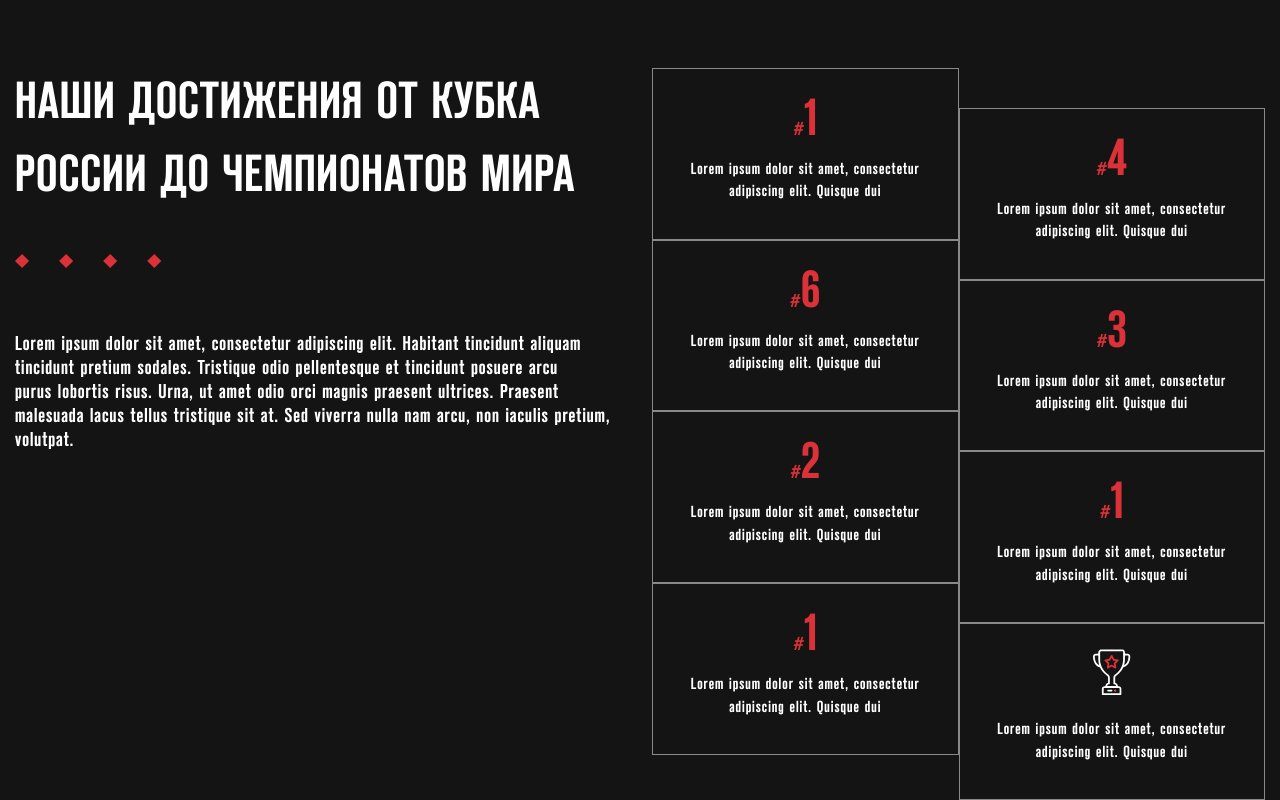
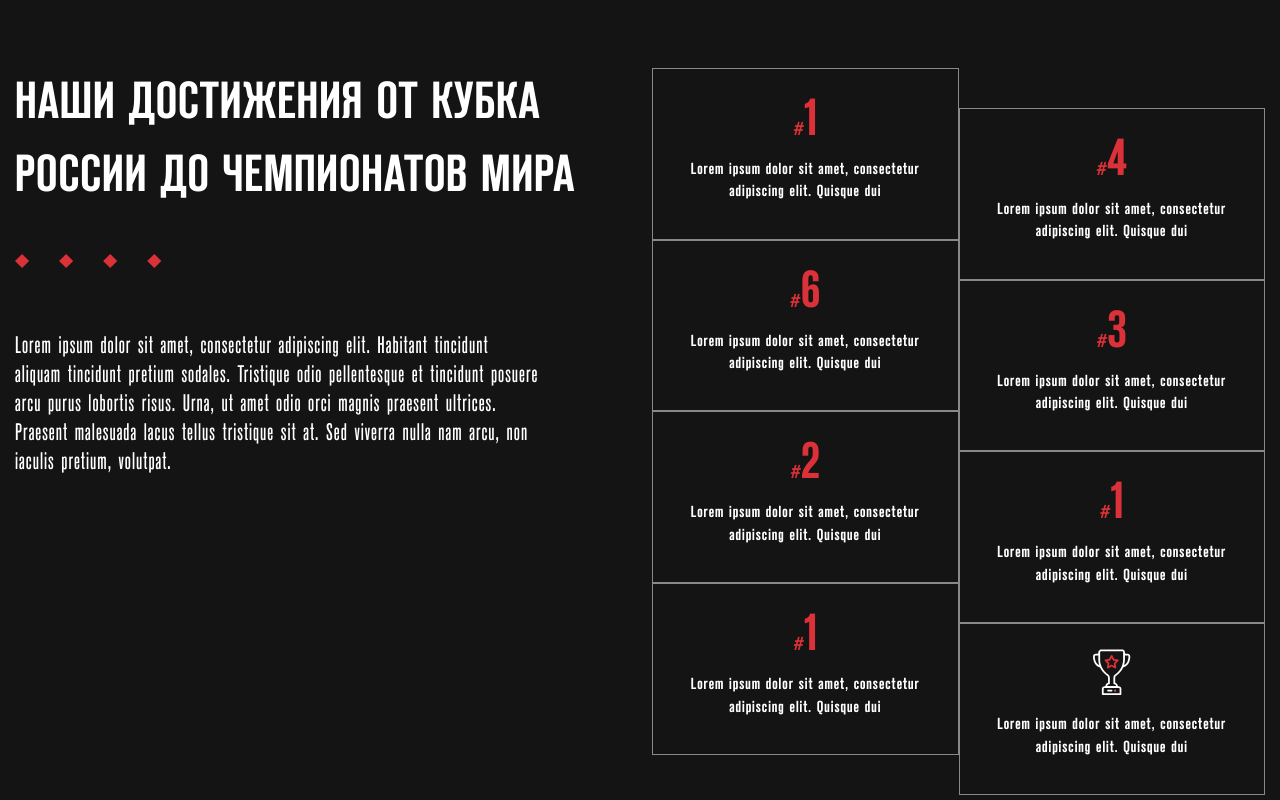
Before and after one commit to scffs/car-musc, a plain HTML site: page index.html in a window 1280 px wide. Shown: the part 1374-2174 px from the top of the page. Drawn offline with Linux system fonts and the light colour scheme.

Commit message:
Мелкий рефакторинг

```diff
--- a/assets/css/style.css
+++ b/assets/css/style.css
@@ -48,9 +48,8 @@ ul{
 .intro{
     text-align: center;
     margin: 150px auto 0;
-    width: 483px;
     flex-direction: column;
-    gap:40px;
+    gap: 40px;
     align-items: center;
 }
 .intro__title{
@@ -97,7 +96,6 @@ ul{
     border-bottom: 1px solid rgba(255, 255, 255, 0.5);
     margin-top: 133px;
     text-align: center;
-    font-weight: 500;
 }
 .contact__item{
     flex-grow: 1;
@@ -138,7 +136,6 @@ ul{
 }
 .achievements__title{
     font-size: 52px;
-    /*width: 636px;*/
 }
 .achievements__story{
     flex-basis: 50%;
@@ -150,10 +147,12 @@ ul{
     margin: 40px 0 60px;
 }
 .achievements__text{
-    font-size: 20px;
+    font-size: 24px;
     text-align: left;
     letter-spacing: 1px;
     line-height: 120%;
+    font-weight: 500;
+    width: 526px;
 }
 .rating__item{
     padding: 25px 20px 35px;
@@ -162,7 +161,7 @@ ul{
     border-collapse: collapse;
 }
 .rating__item > img + p{
-    margin-top: 20px;
+    margin-top: 15px;
 }
 .rating:nth-child(2){
     margin-top: 40px;
--- a/index.html
+++ b/index.html
@@ -51,10 +51,10 @@
             <h2 class="achievements__title text">Наши достижения от кубка<br> россии до чемпионатов мира</h2>
             <img class="intro__image" src="assets/images/decor.svg" alt="Докаративный элемент">
             <p class="achievements__text">Lorem ipsum dolor sit amet, consectetur adipiscing elit.
-                Habitant tincidunt aliquam<br> tincidunt pretium sodales.
-                Tristique odio pellentesque et tincidunt posuere arcu<br> purus
+                Habitant tincidunt aliquam tincidunt pretium sodales.
+                Tristique odio pellentesque et tincidunt posuere arcu purus
                 lobortis risus. Urna, ut amet odio orci magnis praesent ultrices.
-                Praesent<br> malesuada lacus tellus tristique sit at. Sed viverra nulla
+                Praesent malesuada lacus tellus tristique sit at. Sed viverra nulla
                 nam arcu, non iaculis pretium, volutpat. </p>
         </div>
         <div class="achievements-wrapper d-flex">
```
